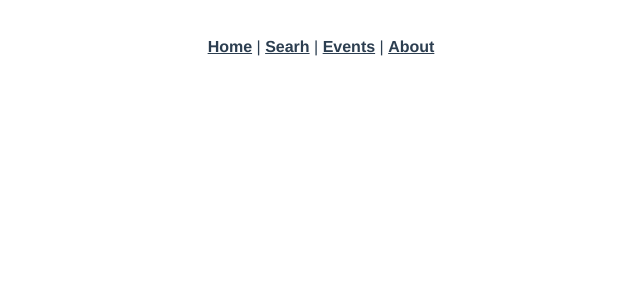
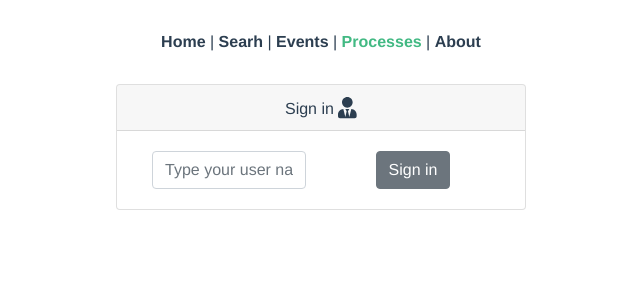
Before and after one commit to ustari28/helloworld-vue, a Vue app: page /#/processes in a window 1280 px wide. Shown: the top 300 px of the page, without its empty margins (319-959 px from the left). Built offline with nearby package versions, Linux system fonts and the light colour scheme; what vue-resource would draw is missing.

Commit message:
added bootstrap fontawesome, new component proccesses

```diff
--- a/src/App.vue
+++ b/src/App.vue
@@ -4,6 +4,7 @@
       <router-link to="/">Home</router-link> |
       <router-link to="/search">Searh</router-link> |
       <router-link to="/events">Events</router-link> |
+      <router-link to="/processes">Processes</router-link> |
       <router-link to="/about">About</router-link>
     </div>
     <router-view/>
--- a/src/main.ts
+++ b/src/main.ts
@@ -2,6 +2,15 @@ import Vue from 'vue'
 import App from './App.vue'
 import router from './router'
 import VueResource from 'vue-resource'
+/** bootstrap */
+import BootstrapVue from 'bootstrap-vue'
+import 'bootstrap/dist/css/bootstrap.css'
+import 'bootstrap-vue/dist/bootstrap-vue.css'
+/** font-awesome */
+import { library } from '@fortawesome/fontawesome-svg-core'
+import { faUserTie, faCogs } from '@fortawesome/free-solid-svg-icons'
+import { FontAwesomeIcon } from '@fortawesome/vue-fontawesome'
+
 /**
  * Requesting modules.
  */
@@ -18,6 +27,9 @@ Vue.filter('formatDate', function(d) {
  * Load packages and properties.
  */
 Vue.use(VueResource)
+Vue.use(BootstrapVue)
+library.add(faUserTie, faCogs)
+Vue.component('font-awesome-icon', FontAwesomeIcon)
 Vue.config.productionTip = false
 new Vue({
   name: 'main',
--- a/src/router.ts
+++ b/src/router.ts
@@ -3,6 +3,7 @@ import Router from 'vue-router'
 import Home from './views/Home.vue'
 import Search from './views/Search.vue'
 import EventList from '@/views/EventList.vue'
+import Processes from '@/views/Processes.vue'
 
 Vue.use(Router)
 
@@ -24,6 +25,11 @@ export default new Router({
       component: EventList
     },
     {
+      path: '/processes',
+      name: 'processes',
+      component: Processes
+    },
+    {
       path: '/about',
       name: 'about',
       // route level code-splitting
--- /dev/null
+++ b/src/views/Processes.vue
@@ -0,0 +1,87 @@
+<template>
+    <div>
+        <b-card v-if="logged === false"
+            header-tag="header" v-bind:style="{display: 'inline-block'}">
+            <h6 slot="header" class="mb-0">Sign in <font-awesome-icon icon="user-tie" size="lg"/></h6>
+            <b-container fluid>
+                <b-row>
+                    <b-col>
+                    <b-form-input v-model="user" placeholder="Type your user name"></b-form-input>
+                    </b-col>
+                    <b-col>
+                    <b-button v-on:click="login">Sign in</b-button>
+                    </b-col>
+                </b-row>
+            </b-container>
+        </b-card>
+        <b-card v-else v-bind:style="{display: 'inline-block'}" header-tag="header">
+            <h6 slot="header" class="mb-0">New task <font-awesome-icon icon="cogs" size="lg"/></h6>
+            <b-container fluid>
+                <b-row class="mb-3">
+                    <b-col>
+                    <b-form-input v-model="title" placeholder="Title task"></b-form-input>
+                    </b-col>
+                </b-row>
+                <b-row class="mb-3">
+                    <b-col>
+                    <b-form-input v-model="description" placeholder="Short description"></b-form-input>
+                    </b-col>
+                </b-row>
+                <b-row>
+                    <b-col>
+                        <b-button v-on:click="newTask">Send</b-button>
+                    </b-col>
+                    <b-col>
+                        <b-button v-on:click="logout">Logout</b-button>
+                    </b-col>
+                </b-row>
+            </b-container>
+        </b-card>
+    </div>
+</template>
+<script lang="ts">
+import Vue from 'vue'
+var StompJs = require('@stomp/stompjs')
+import * as SockJS from 'sockjs-client'
+export default Vue.extend({
+    name: 't-processes',
+    data: () => ({
+        user: '',
+        title: '',
+        description: '',
+        logged: false,
+        subscription: Object
+    }),
+    methods: {
+        newTask: function() {
+            console.log('new task')
+        },
+        login: function() {
+            var stompConfig = {
+                brokerURL: 'ws://127.0.0.1:8090/sockejs',
+                debug: function (str) {
+                    console.log(str);
+                },
+                webSocketFactory: function () {
+                    // Note that the URL is different from the WebSocket URL
+                    return new SockJS("http://127.0.0.1:8090/sockejs")
+                },
+                onConnect: this.connectedSocket,
+                onDisconnect: function() {
+                    console.log("disconnecting")
+                }
+            }
+            this.stompClient = new StompJs.Client(stompConfig)
+            this.stompClient.activate()
+            this.logged = true
+        },
+        logout: function() {
+            this.subscription.unsubscribe()
+            this.logged = false
+        },
+        connectedSocket: function(data) {
+            this.subscription = this.stompClient.subscribe('/user/' + this.user + '/tasks', this.callbackSub)
+        }
+    }
+})
+</script>
```
Also changed, not shown: package.json (+8 -1 lines).
